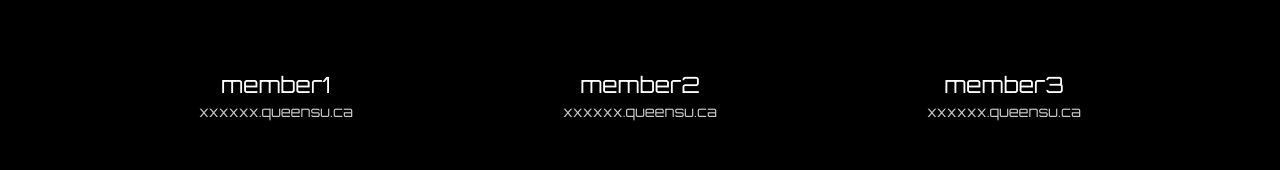
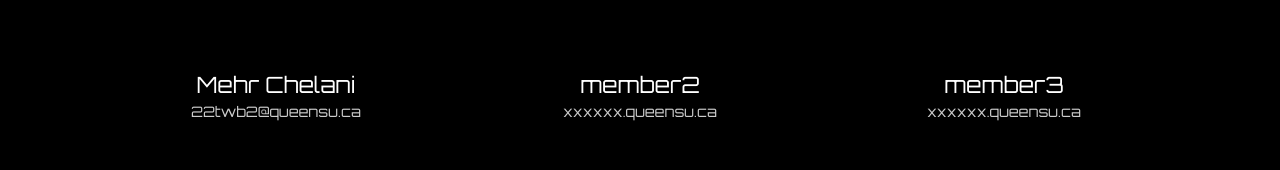
Before and after one commit to MillerRXY/CISC326-Group19, a plain HTML site: page index.html in a window 1280 px wide. Shown: the part 900-1070 px from the top of the page. Drawn offline with Linux system fonts and the light colour scheme.

Commit message:
Added Mehr Chelani and student email 22twb2@queensu.ca to members grid.

```diff
--- a/index.html
+++ b/index.html
@@ -64,8 +64,8 @@
 
         <div class="members-grid">
             <div class="member-card">
-              <div class="member-name">member1</div>
-              <div class="member-email">xxxxxx.queensu.ca</div>
+              <div class="member-name">Mehr Chelani</div>
+              <div class="member-email">22twb2@queensu.ca</div>
             </div>
             <div class="member-card">
               <div class="member-name">member2</div>
```
